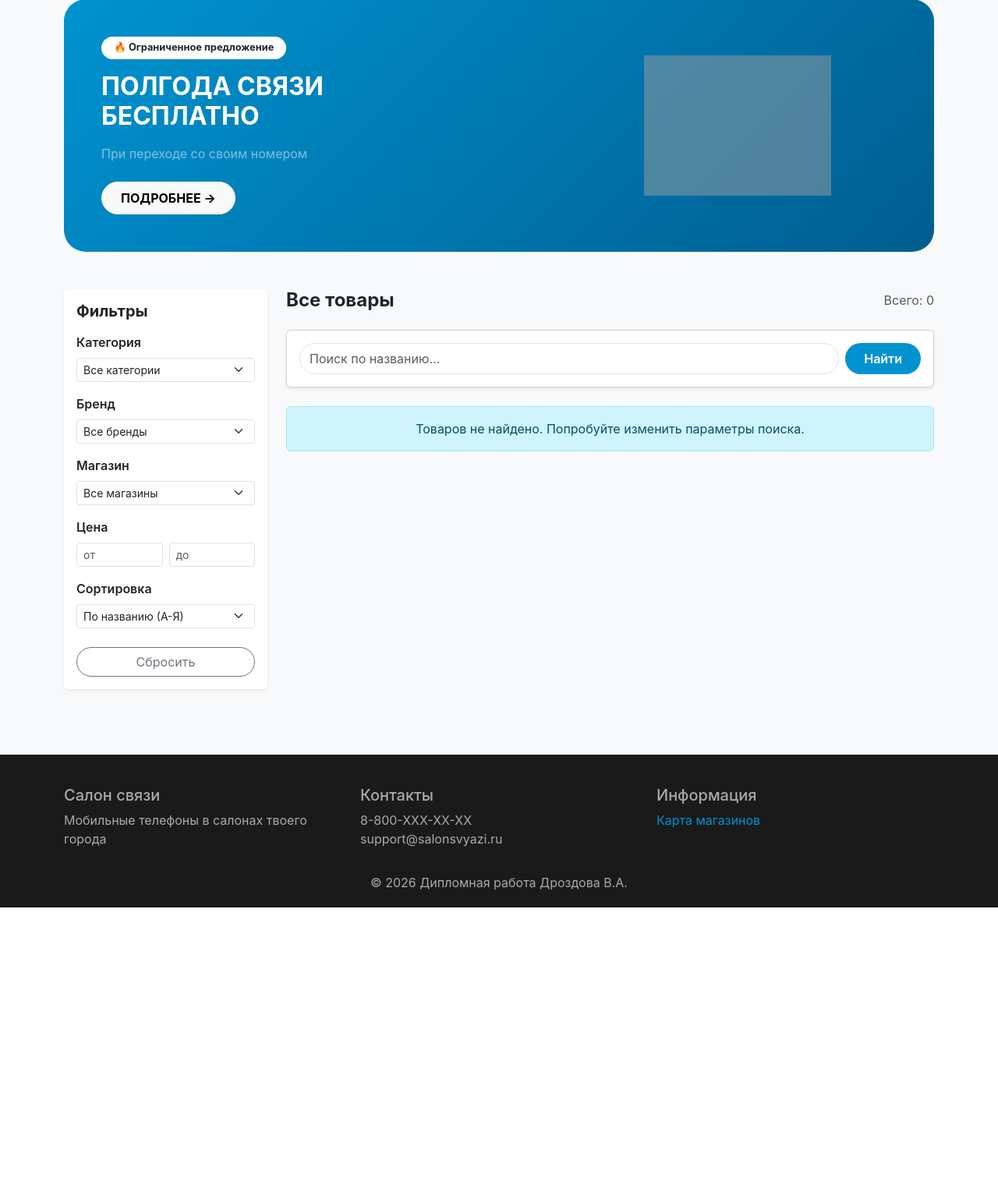
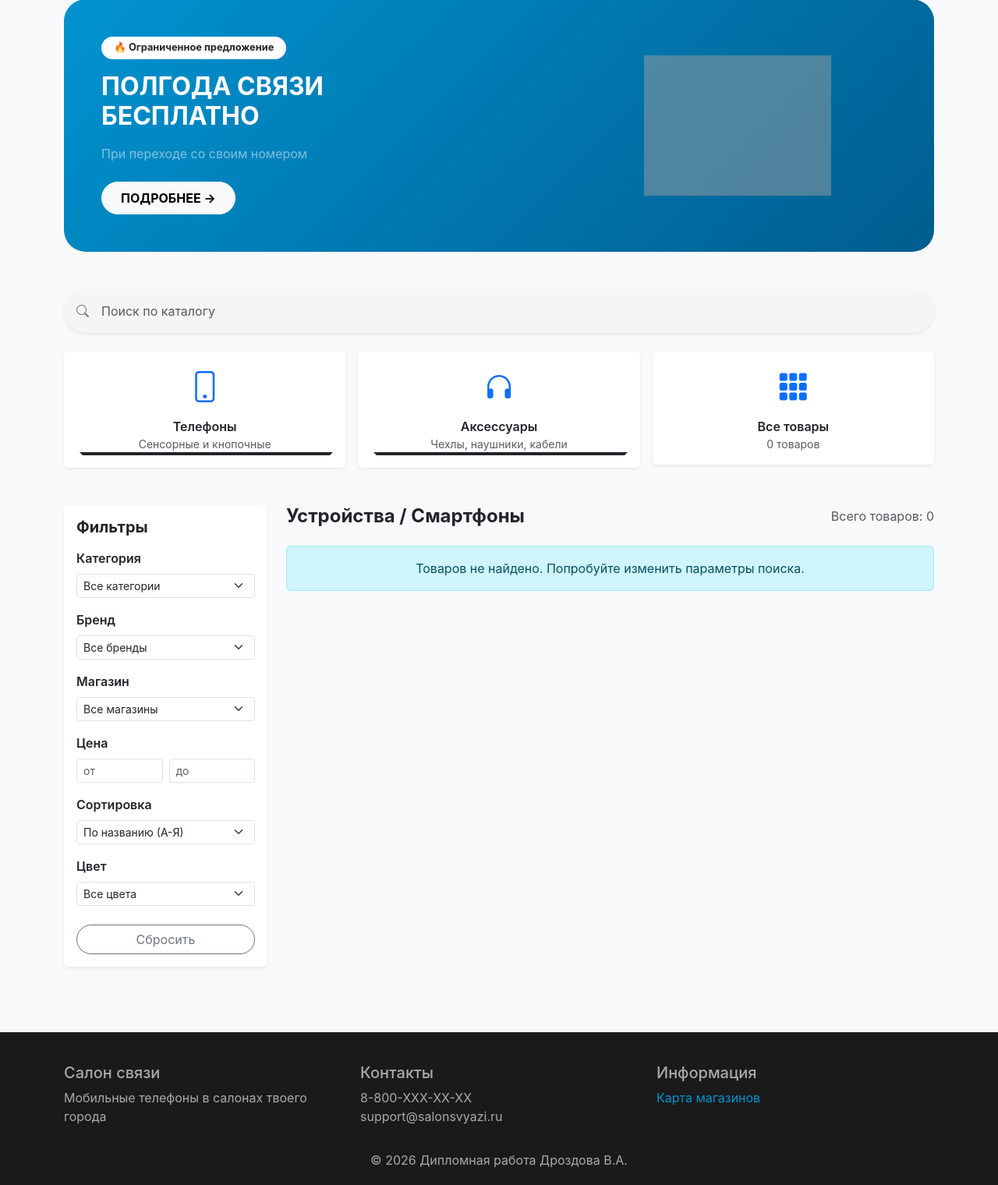
Before and after one commit to gigantrop2/diploma, a Flask app: page /products in a window 1280 px wide. Shown: the part 81-1601 px from the top of the page at 78% size. Before the commit the page ends 1245 px from the top, so only its background shows below. Run offline with Flask 3, Linux system fonts and the light colour scheme; data that the repository does not hold is empty; some libraries are stand-ins or nearby versions; grey boxes are pictures that could not be loaded.

Commit message:
правка каталога

```diff
--- a/templates/products.html
+++ b/templates/products.html
@@ -1,8 +1,9 @@
 {% extends "base.html" %}
 
-{% block title %}Все товары{% endblock %}
+{% block title %}Каталог товаров{% endblock %}
 
 {% block content %}
+
 <!-- Блок с акцией -->
 <div class="promo-banner mb-5" style="background: linear-gradient(135deg, #0093D0 0%, #005D8F 100%); border-radius: 28px; overflow: hidden;">
     <div class="row g-0 align-items-center">
@@ -17,10 +18,81 @@
         </div>
     </div>
 </div>
+
+<!-- Поиск -->
+<div class="search-bar mb-4">
+    <form method="get" action="/products" id="searchForm" class="position-relative">
+        <i class="bi bi-search position-absolute top-50 start-0 translate-middle-y ms-3 text-secondary"></i>
+        <input type="text" name="search" class="form-control py-3 ps-5 rounded-pill border-0 shadow-sm"
+               placeholder="Поиск по каталогу" value="{{ request.args.get('search', '') }}" style="background: #F5F5F5;">
+        <input type="hidden" name="category" value="{{ selected_category }}">
+        <input type="hidden" name="brand" value="{{ selected_brand }}">
+        <input type="hidden" name="price_min" value="{{ price_min }}">
+        <input type="hidden" name="price_max" value="{{ price_max }}">
+        <input type="hidden" name="sort" value="{{ selected_sort }}">
+        <input type="hidden" name="store_id" value="{{ selected_store }}">
+        <input type="hidden" name="page" value="1">
+    </form>
+</div>
+
+<!-- Категории плитками с выпадающими списками -->
+<div class="categories mb-5" style="position: relative; z-index: 1050;">
+    <div class="row g-3">
+        <!-- Телефоны с dropdown -->
+        <div class="col-md-4 col-6">
+            <div class="dropdown">
+                <div class="card border-0 shadow-sm text-center p-3 category-card dropdown-toggle"
+                     style="cursor: pointer;" data-bs-toggle="dropdown" aria-expanded="false">
+                    <i class="bi bi-phone fs-1 text-primary"></i>
+                    <span class="fw-semibold mt-2">Телефоны</span>
+                    <small class="text-muted">Сенсорные и кнопочные</small>
+                </div>
+                <ul class="dropdown-menu w-100 text-center" style="z-index: 1060;">
+                    <li><a class="dropdown-item fw-bold" href="/products?category=5">📱 Все телефоны</a></li>
+                    <li><hr class="dropdown-divider"></li>
+                    <li><a class="dropdown-item" href="/products?category=7">📱 Смартфоны (сенсорные)</a></li>
+                    <li><a class="dropdown-item" href="/products?category=8">📞 Кнопочные телефоны</a></li>
+                </ul>
+            </div>
+        </div>
+
+        <!-- Аксессуары с dropdown -->
+        <div class="col-md-4 col-6">
+            <div class="dropdown">
+                <div class="card border-0 shadow-sm text-center p-3 category-card dropdown-toggle"
+                     style="cursor: pointer;" data-bs-toggle="dropdown" aria-expanded="false">
+                    <i class="bi bi-headphones fs-1 text-primary"></i>
+                    <span class="fw-semibold mt-2">Аксессуары</span>
+                    <small class="text-muted">Чехлы, наушники, кабели</small>
+                </div>
+                <ul class="dropdown-menu w-100 text-center" style="z-index: 1060;">
+                    <li><a class="dropdown-item fw-bold" href="/products?category=2">🎧 Все аксессуары</a></li>
+                    <li><hr class="dropdown-divider"></li>
+                    <li><a class="dropdown-item" href="/products?category=3">🎧 Наушники</a></li>
+                    <li><a class="dropdown-item" href="/products?category=4">📱 Чехлы</a></li>
+                    <li><a class="dropdown-item" href="/products?category=10">🔌 Переходники, кабели</a></li>
+                    <li><a class="dropdown-item" href="/products?category=11">⚡ Зарядные устройства</a></li>
+                </ul>
+            </div>
+        </div>
+
+        <!-- Все товары -->
+        <div class="col-md-4 col-6">
+            <a href="/products" class="text-decoration-none category-link">
+                <div class="card border-0 shadow-sm text-center p-3 category-card">
+                    <i class="bi bi-grid-3x3-gap-fill fs-1 text-primary"></i>
+                    <span class="fw-semibold mt-2">Все товары</span>
+                    <small class="text-muted">{{ total_count }} товаров</small>
+                </div>
+            </a>
+        </div>
+    </div>
+</div>
+
 <div class="row">
-    <!-- Боковая панель с фильтрами -->
-    <div class="col-md-3 mb-4">
-        <div class="card border-0 shadow-sm">
+    <!-- Фильтры (левая колонка) -->
+    <div class="col-lg-3 mb-4">
+        <div class="card border-0 shadow-sm sticky-top" style="top: 20px;">
             <div class="card-body">
                 <h5 class="fw-bold mb-3">Фильтры</h5>
 
@@ -92,57 +164,50 @@
                         </select>
                     </div>
 
+                    <!-- Цвет -->
+                    <div class="mb-3">
+                        <label class="form-label fw-semibold">Цвет</label>
+                        <select name="color" class="form-select form-select-sm" onchange="submitFilter()">
+                            <option value="">Все цвета</option>
+                            <option value="Black">Черный</option>
+                            <option value="White">Белый</option>
+                            <option value="Gold">Золотой</option>
+                            <option value="Blue">Синий</option>
+                            <option value="Red">Красный</option>
+                            <option value="Green">Зеленый</option>
+                            <option value="Purple">Фиолетовый</option>
+                        </select>
+                    </div>
+
                     <a href="/products" class="btn btn-outline-secondary w-100 mt-2 rounded-pill">Сбросить</a>
                 </form>
             </div>
         </div>
     </div>
 
-    <!-- Основная часть с товарами -->
-    <div class="col-md-9">
+    <!-- Товары (правая колонка) -->
+    <div class="col-lg-9">
         <div class="d-flex justify-content-between align-items-center mb-4">
-            <h4 class="fw-bold mb-0">Все товары</h4>
-            <span class="text-muted">Всего: {{ total_count }}</span>
-        </div>
-
-        <!-- Поиск -->
-        <div class="card shadow-sm mb-4">
-            <div class="card-body">
-                <form action="/products" method="get" class="d-flex">
-                    <input type="text" name="search" class="form-control me-2 rounded-pill"
-                           placeholder="Поиск по названию..." value="{{ request.args.get('search', '') }}">
-                    <input type="hidden" name="category" value="{{ selected_category }}">
-                    <input type="hidden" name="brand" value="{{ selected_brand }}">
-                    <input type="hidden" name="store_id" value="{{ selected_store }}">
-                    <input type="hidden" name="price_min" value="{{ price_min }}">
-                    <input type="hidden" name="price_max" value="{{ price_max }}">
-                    <input type="hidden" name="sort" value="{{ selected_sort }}">
-                    <button type="submit" class="btn btn-primary rounded-pill px-4">Найти</button>
-                </form>
-            </div>
+            <h4 class="fw-bold mb-0">Устройства / Смартфоны</h4>
+            <span class="text-muted">Всего товаров: {{ total_count }}</span>
         </div>
 
         {% if products %}
-        <div class="row g-4">
+        <div class="row g-4 products-grid">
             {% for product in products %}
             <div class="col-md-6 col-lg-4">
-                <div class="card h-100 border-0 shadow-sm">
+                <div class="card product-card h-100 border-0 shadow-sm">
                     <div class="card-body p-3 text-center">
-                        <!-- Заглушка фото -->
                         <div style="height: 120px; display: flex; align-items: center; justify-content: center;">
                             <i class="bi bi-phone" style="font-size: 4rem; color: #c0c0c0;"></i>
                         </div>
-
                         <h6 class="fw-bold mt-2 mb-2" style="font-size: 0.9rem;">{{ product[1]|truncate(35) }}</h6>
-
-                        {% if product[3] %}
-                        <p class="text-muted small mb-2">{{ product[3] }}</p>
+                        {% if product[4] %}
+                        <p class="text-muted small mb-2">{{ product[4] }}</p>
                         {% endif %}
-
                         <div class="mt-2">
                             <span class="fw-bold fs-5 text-dark">{{ "{:,.0f}".format(product[2]) }} ₽</span>
                         </div>
-
                         <a href="/product/{{ product[0] }}" class="btn btn-sm btn-outline-primary w-100 mt-3 rounded-pill">Подробнее</a>
                     </div>
                 </div>
@@ -156,7 +221,7 @@
             <ul class="pagination justify-content-center">
                 {% if page > 1 %}
                 <li class="page-item">
-                    <a class="page-link rounded-circle mx-1" href="?page={{ page-1 }}&search={{ request.args.get('search', '') }}&category={{ selected_category }}&brand={{ selected_brand }}&store_id={{ selected_store }}&sort={{ selected_sort }}&price_min={{ price_min }}&price_max={{ price_max }}">«</a>
+                    <a class="page-link rounded-circle mx-1 pagi-link" href="?page={{ page-1 }}&search={{ request.args.get('search', '') }}&category={{ selected_category }}&brand={{ selected_brand }}&store_id={{ selected_store }}&sort={{ selected_sort }}&price_min={{ price_min }}&price_max={{ price_max }}">«</a>
                 </li>
                 {% else %}
                 <li class="page-item disabled"><span class="page-link rounded-circle mx-1">«</span></li>
@@ -167,7 +232,7 @@
                     <li class="page-item active"><span class="page-link rounded-circle mx-1">{{ p }}</span></li>
                     {% elif p <= 5 or p > total_pages - 2 or (p >= page - 2 and p <= page + 2) %}
                     <li class="page-item">
-                        <a class="page-link rounded-circle mx-1" href="?page={{ p }}&search={{ request.args.get('search', '') }}&category={{ selected_category }}&brand={{ selected_brand }}&store_id={{ selected_store }}&sort={{ selected_sort }}&price_min={{ price_min }}&price_max={{ price_max }}">{{ p }}</a>
+                        <a class="page-link rounded-circle mx-1 pagi-link" href="?page={{ p }}&search={{ request.args.get('search', '') }}&category={{ selected_category }}&brand={{ selected_brand }}&store_id={{ selected_store }}&sort={{ selected_sort }}&price_min={{ price_min }}&price_max={{ price_max }}">{{ p }}</a>
                     </li>
                     {% elif p == 6 and page > 4 %}
                     <li class="page-item disabled"><span class="page-link mx-1">...</span></li>
@@ -176,7 +241,7 @@
 
                 {% if page < total_pages %}
                 <li class="page-item">
-                    <a class="page-link rounded-circle mx-1" href="?page={{ page+1 }}&search={{ request.args.get('search', '') }}&category={{ selected_category }}&brand={{ selected_brand }}&store_id={{ selected_store }}&sort={{ selected_sort }}&price_min={{ price_min }}&price_max={{ price_max }}">»</a>
+                    <a class="page-link rounded-circle mx-1 pagi-link" href="?page={{ page+1 }}&search={{ request.args.get('search', '') }}&category={{ selected_category }}&brand={{ selected_brand }}&store_id={{ selected_store }}&sort={{ selected_sort }}&price_min={{ price_min }}&price_max={{ price_max }}">»</a>
                 </li>
                 {% else %}
                 <li class="page-item disabled"><span class="page-link rounded-circle mx-1">»</span></li>
@@ -198,9 +263,16 @@ function submitFilter() {
     document.getElementById('filterForm').submit();
 }
 
-// Сохраняем позицию скролла
-document.getElementById('filterForm').addEventListener('submit', function() {
+function saveScrollPosition() {
     localStorage.setItem('scrollPos', window.scrollY);
+}
+
+document.querySelectorAll('form').forEach(form => {
+    form.addEventListener('submit', saveScrollPosition);
+});
+
+document.querySelectorAll('.category-link, .pagi-link, #resetBtn').forEach(link => {
+    link.addEventListener('click', saveScrollPosition);
 });
 
 window.addEventListener('load', function() {
@@ -213,6 +285,21 @@ window.addEventListener('load', function() {
 </script>
 
 <style>
+    .category-card {
+        transition: transform 0.2s, box-shadow 0.2s;
+        cursor: pointer;
+    }
+    .category-card:hover {
+        transform: translateY(-5px);
+        box-shadow: 0 10px 20px rgba(0,0,0,0.1) !important;
+    }
+    .product-card {
+        transition: transform 0.2s, box-shadow 0.2s;
+    }
+    .product-card:hover {
+        transform: translateY(-5px);
+        box-shadow: 0 10px 20px rgba(0,0,0,0.1) !important;
+    }
     .page-link {
         width: 38px;
         height: 38px;
@@ -232,5 +319,11 @@ window.addEventListener('load', function() {
         background: #0093D0;
         color: white;
     }
+    @media (max-width: 768px) {
+        .promo-banner h2 {
+            font-size: 1.3rem;
+        }
+    }
 </style>
+
 {% endblock %}
```
